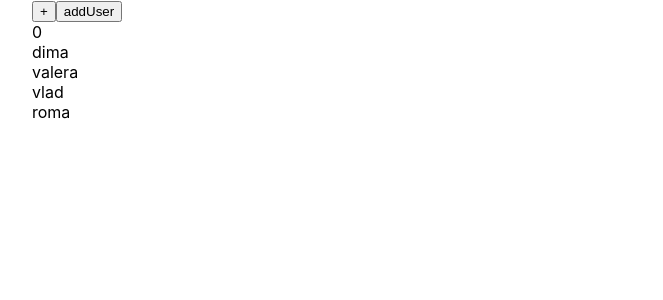
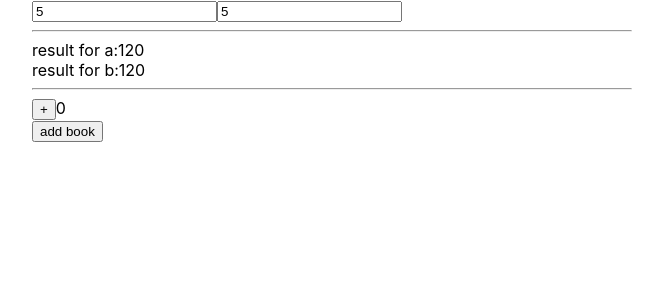
Before and after one commit to Roman-2013/react-kabzda, a React (Create React App) app: page / in a window 1280 px wide. Shown: the top 300 px of the page, without its empty margins (308-971 px from the left). Built offline with nearby package versions, Linux system fonts and the light colour scheme.

Commit message:
lesson 19

```diff
--- a/src/App.tsx
+++ b/src/App.tsx
@@ -1,144 +1,17 @@
-import React, {memo, useRef, useState} from 'react';
+import React, {memo, useMemo, useRef, useState} from 'react';
 import './App.css';
-import {Accordion} from './Components/Accordion/Accordion';
-import {Raiting, Rating, RatingProps} from './Components/Raiting/Raiting';
-
-import {UncontoletAccordionType} from './Components/UncontroletAccordion/UncontoletAccordionType';
-import {UncontroletRating} from './Components/UncontroletRaiting/UncontroletRating';
-import {UncontroletOnOff} from './Components/UncontroletOnOff/UncontroletOnOff';
-import {OnOff} from './Components/OnOff/OnOff';
-import {Selects} from './Components/Select/Select';
+import {UseMemoUseCallbackLesson} from './fakeStories/useMemo+UseCallbackLesson';
 
 
-const App = () => {
-    let [raiting, setraiting] = useState<Raiting>(0)
-    let [acordion, setacordion] = useState<boolean>(false)
-    let [onOf, setonOf] = useState<boolean>(true)
-
-    // const [value, setValue] = useState('')
-    // const [value1, setValue1] = useState('')
-    // let count = document.getElementById('idd') as HTMLInputElement
-    // const inputRef = useRef<HTMLInputElement>(null)
-    // const save = () => {
-    //     const el = inputRef.current as HTMLInputElement
-    //     setValue1(el.value)
-    // }
-    //
-    //
-    // const [parentValue, setparentValue] = useState('')
-    // const [parentValue1, setparentValue1] = useState(false)
-    // const [parentValue3, setparentValue3] = useState<string | undefined>('1')
-    const [parentValue4, setparentValue4] = useState<string | undefined>('1')
-
-    const callback = () => {
-        console.log('click')
-    }
 
 
-    const [counter, setCounter] = useState(0)
-    const [users, setUsers] = useState(['dima', 'valera', 'vlad', 'roma'])
-    const addUserHAndler =()=>{
-        setUsers([...users,'sveta'])
-    }
-    return (<div className={'App'}>
-
-<button onClick={()=>setCounter(counter+1)}>+</button>
-<button onClick={addUserHAndler}>addUser</button>
-            <Count count={counter}/>
-            <Users users={users}/>
-
-            {/*<div>*/}
-            {/*    <input ref={inputRef}/><button onClick={save}>save</button> -actual value: {value1}*/}
-            {/*</div>*/}
-            {/*/!*-----------------------------------------------------------------------*!/*/}
-            {/*<input onChange={(e) => {*/}
-            {/*    setValue(e.currentTarget.value)*/}
-            {/*}}/>-{value}*/}
-            {/*/!*-----------------------------------------------------------------------*!/*/}
-            {/*<div>*/}
-            {/*    <input value={'it-incubator'}/>*/}
-            {/*</div>*/}
-            {/*/!*-----------------------------------------------------------------------*!/*/}
+export const App = () => {
 
 
-            {/*<input value={parentValue} onChange={(e) => setparentValue(e.currentTarget.value)}/>*/}
-
-            {/*<div>*/}
-            {/*    <input type={'checkbox'} checked={parentValue1}*/}
-            {/*           onChange={(e) => setparentValue1(e.currentTarget.checked)}/>*/}
-            {/*</div>*/}
-            {/*<div>*/}
-            {/*    <select value={parentValue3} onChange={(e) => setparentValue3(e.currentTarget.value)}>*/}
-            {/*        <option value="1">Minsk</option>*/}
-            {/*        <option value="2">Kiev</option>*/}
-            {/*        <option value="3">Moscow</option>*/}
-            {/*    </select>*/}
-            {/*</div>*/}
-
-            {/* <OnOff setonOf={() => setonOf(!onOf)} onOf={onOf}/>{onOf.toString()}*/}
-
-            {/* <UncontroletOnOff/>*/}
-            {/* */}
-            {/*<UncontoletAccordionType title={'Menu1'}/>*/}
-
-            {/*<Selects value={parentValue4}*/}
-            {/*         onChange={setparentValue4}*/}
-            {/*         items={[{title: 'roma', value: '1'},*/}
-            {/*             {title: 'dima', value: '2'},*/}
-            {/*             {title: 'sacha', value: '3'},*/}
-            {/*             {title: 'victor', value: '4'}*/}
-            {/*         ]}/>*/}
-
-
-            {/*<Selects*/}
-
-            {/*         onChange={setparentValue4}*/}
-            {/*         items={[{title: 'roma', value: '1'},*/}
-            {/*             {title: 'dima', value: '2'},*/}
-            {/*             {title: 'sacha', value: '3'},*/}
-            {/*             {title: 'victor', value: '4'}*/}
-            {/*         ]}/>*/}
-            {/*<Accordion onClick={(id) => {*/}
-            {/*    alert(id)*/}
-            {/*}}*/}
-            {/*           title={'Menu2'}*/}
-            {/*           collaps={acordion}*/}
-            {/*           onChange={() => setacordion(!acordion)}*/}
-            {/*           items={[{title: 'roma', value: 1}, {title: 'dima', value: 2}, {*/}
-            {/*               title: 'sacha',*/}
-            {/*               value: 3*/}
-            {/*           }, {title: 'victor', value: 4}]}/>*/}
-
-            {/*<UncontroletRating/>*/}
-
-            {/*Articl 2*/}
-
-            {/*<Rating value={raiting} onClick={setraiting}/>*/}
-
-
+    return (
+        <div className={'App'}>
+            <UseMemoUseCallbackLesson/>
         </div>
     )
         ;
 }
-
-
-type PageTitlePropsType = {
-    title: string
-}
-
-const PageTitle = (props: PageTitlePropsType) => {
-    return <h1>{props.title}</h1>
-}
-export default App;
-
-
-const CounterSecret = (props: { count: number }) => {
-    console.log('Count')
-    return <div>{props.count}</div>
-}
-const UsersSecret = (props: { users: Array<string> }) => {
-    console.log('Users')
-    return <div>{props.users.map((u, index) => <div key={index}>{u}</div>)}</div>
-}
-const Users=memo(UsersSecret)
-const Count=memo(CounterSecret)
--- /dev/null
+++ b/src/fakeStories/useMemo+UseCallbackLesson.tsx
@@ -0,0 +1,94 @@
+import React, {useCallback, useMemo, useState} from 'react';
+
+export const UseMemoUseCallbackLesson = () => {
+    const [a, setA] = useState(5)
+    const [b, setB] = useState(5)
+
+    let resultA = 1
+    let resultB = 1
+
+
+    resultA = useMemo(() => {
+
+        let temp = 1
+        for (let i = 1; i <= a; i++) {
+            let facke = 0
+            while (facke < 1000000) {
+                facke++
+                const fackeValue = Math.random()
+            }
+            temp *= i
+        }
+        return temp
+    }, [a])
+
+    for (let i = 1; i <= b; i++) {
+
+        resultB *= i
+    }
+
+    return (
+        <div>
+            <input value={a} onChange={(e) => setA(+e.currentTarget.value)}/>
+            <input value={b} onChange={(e) => setB(+e.currentTarget.value)}/>
+            <hr/>
+            <div>
+                result for a:{resultA}
+            </div>
+            <div>
+                result for b:{resultB}
+            </div>
+            <hr/>
+            {/*next lesson*/}
+            <div>
+                <LikeUseCallback/>
+            </div>
+        </div>
+    );
+};
+//---------------------------------------------LESSON IN USECALLBACK----------------------------------
+
+export const LikeUseCallback = () => {
+    console.log('helpsToReactMemo')
+    const [counter, setCounter] = useState(0)
+    const [books, setBooks] = useState(['react', 'js', 'css', 'html'])
+
+    // const newArray = useMemo(() => {
+    //     const newArray = books.filter(u => u.toLowerCase().indexOf('a') > -1)
+    //     return newArray
+    // }, [books])
+
+
+
+    const memoizedAddbook=useMemo(()=>{
+        return () => {
+            console.log(books)
+            const newUsers = [...books, 'angular']
+            setBooks(newUsers)
+        }
+    },[books])
+
+    const memoizedAddbook2=useCallback(()=>{
+            console.log(books)
+            const newUsers = [...books, 'angular']
+            setBooks(newUsers)
+
+    },[books])
+
+    return <>
+        <button onClick={() => setCounter(counter + 1)}>+</button>
+        {counter}
+        <Book addBook={memoizedAddbook2}/>
+    </>
+}
+
+
+const BooksSecret = (props: { books?: Array<string>, addBook: () => void }) => {
+    console.log('BooksSecret')
+    return <div>
+        <button onClick={() => props.addBook()}>add book</button>
+        {/*{props.books.map((book, id) => <div key={id}>{book}</div>)}*/}
+    </div>
+}
+
+const Book = React.memo(BooksSecret)
--- a/src/index.tsx
+++ b/src/index.tsx
@@ -1,7 +1,7 @@
 import React from 'react';
 import ReactDOM from 'react-dom/client';
 import './index.css';
-import App from './App';
+import {App} from './App';
 import reportWebVitals from './reportWebVitals';
 
 
```
